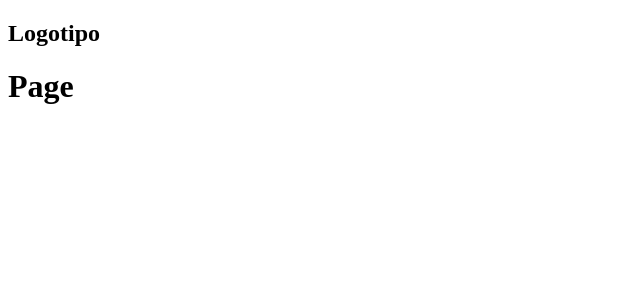
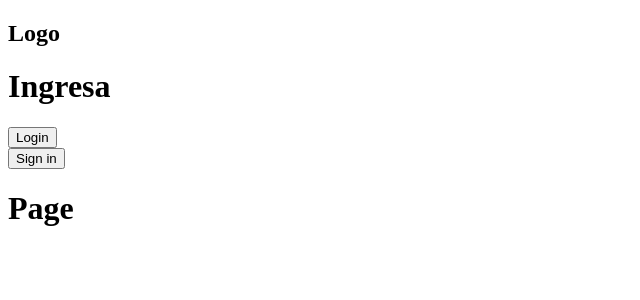
Before and after one commit to No-Country/C3-G63, a React (Create React App) app: page / in a window 1280 px wide. Shown: the top 300 px of the page, without its empty margins (0-640 px from the left). Built offline with nearby package versions, Linux system fonts and the light colour scheme.

Commit message:
se crea carpeta assets

```diff
--- a/src/App/Login/Login.js
+++ b/src/App/Login/Login.js
@@ -1,11 +1,22 @@
-import React from 'react';
+import React, { useState } from 'react';
+
 
 
 const Login = () => {
+
+
+
   return <div>
 
     <div>
-        <h2> Logotipo</h2>
+        <h2>Logo</h2>
+    </div>
+    <div>
+      <h1>Ingresa</h1>
+    </div>
+    <div>
+      <button>Login</button><br/>
+      <button>Sign in</button>
     </div>
   </div>
 };
--- /dev/null
+++ b/src/App/Login/login.module.css
@@ -0,0 +1,3 @@
+/*.prueba{
+/*    background-color: aqua;
+/*}
--- a/src/App/Login/login.module.scss
+++ /dev/null
@@ -1,3 +0,0 @@
-prueba {
-    background-color: aqua;
-}
--- a/src/App/components/SignUp/SignUp.js
+++ b/src/App/SignUp/SignUp.js
@@ -1,7 +1,9 @@
 import React from 'react';
 
 const SignUp = () => {
-  return <div></div>;
+  return <div>
+
+  </div>;
 };
 
 export default SignUp;
```
Also changed, not shown: src/App/SignUp/signUp.module.scss (added), src/Components/noticias/noticias.module.scss (added).
